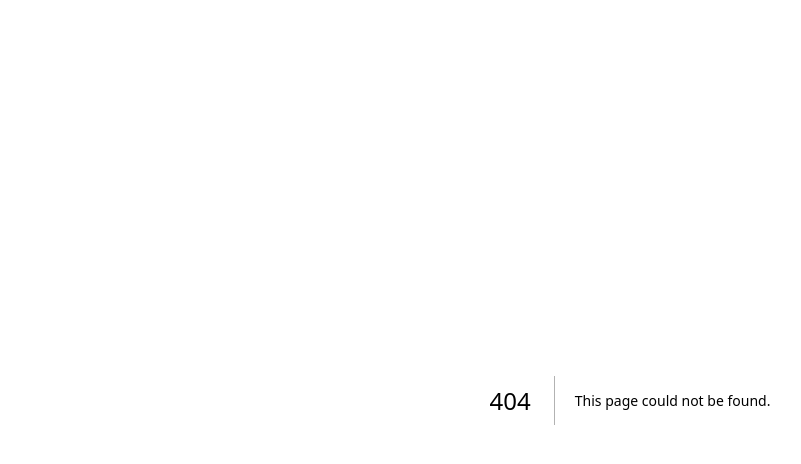
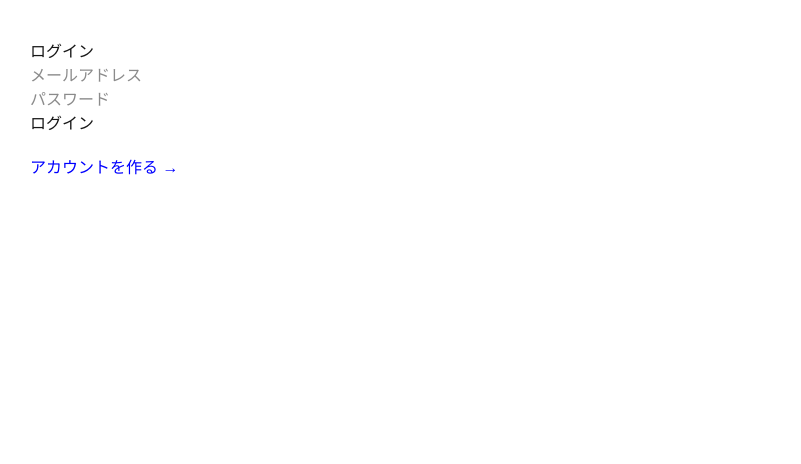
Before and after one commit to okawahiroto/task-manager, a Next.js app: page /auth in a window 1280 px wide. Before the commit this address had no page. Shown: the top 464 px of the page, without its empty margins (10-811 px from the left). Built offline with nearby package versions, Linux system fonts and the light colour scheme; no server answers.

Commit message:
Step5途中

```diff
--- /dev/null
+++ b/app/auth/page.jsx
@@ -0,0 +1,64 @@
+"use client";
+
+import { useState } from "react";
+import { supabase } from "@/lib/supabaseClient";
+
+export default function AuthPage() {
+  const [email, setEmail] = useState("");
+  const [password, setPassword] = useState("");
+  const [isLogin, setIsLogin] = useState(true);
+
+  const handleSubmit = async (e) => {
+    e.preventDefault();
+
+    if (isLogin) {
+      const { error } = await supabase.auth.signInWithPassword({
+        email,
+        password,
+      });
+      if (error) alert(error.message);
+      else alert("ログイン成功！");
+    } else {
+      const { error } = await supabase.auth.signUp({
+        email,
+        password,
+      });
+      if (error) alert(error.message);
+      else alert("サインアップ成功！メールを確認してください。");
+    }
+  };
+
+  return (
+    <div style={{ padding: 40 }}>
+      <h1>{isLogin ? "ログイン" : "サインアップ"}</h1>
+      <form onSubmit={handleSubmit}>
+        <input
+          type="email"
+          placeholder="メールアドレス"
+          value={email}
+          onChange={(e) => setEmail(e.target.value)}
+          required
+        /><br />
+
+        <input
+          type="password"
+          placeholder="パスワード"
+          value={password}
+          onChange={(e) => setPassword(e.target.value)}
+          required
+        /><br />
+
+        <button type="submit">
+          {isLogin ? "ログイン" : "サインアップ"}
+        </button>
+      </form>
+
+      <p
+        style={{ cursor: "pointer", color: "blue", marginTop: 20 }}
+        onClick={() => setIsLogin(!isLogin)}
+      >
+        {isLogin ? "アカウントを作る →" : "すでにアカウントがある →"}
+      </p>
+    </div>
+  );
+}
--- /dev/null
+++ b/app/dashboard/page.jsx
@@ -0,0 +1,48 @@
+"use client";
+
+import { useEffect, useState } from "react";
+import { supabase } from "@/lib/supabaseClient";
+import { useRouter } from "next/navigation";
+
+export default function Dashboard() {
+  const router = useRouter();
+  const [user, setUser] = useState(null);
+
+  useEffect(() => {
+    const getUser = async () => {
+      const {
+        data: { user },
+      } = await supabase.auth.getUser();
+
+      if (!user) {
+        // 未ログイン → /auth に移動
+        router.push("/auth");
+      } else {
+        // ログイン済み → state に格納
+        setUser(user);
+      }
+    };
+
+    getUser();
+  }, [router]);
+
+  const handleLogout = async () => {
+    await supabase.auth.signOut();
+    router.push("/auth");
+  };
+
+  if (!user) {
+    return <div style={{ padding: 40 }}>読み込み中...</div>;
+  }
+
+  return (
+    <div style={{ padding: 40 }}>
+      <h1>Dashboard</h1>
+      <p>ログイン中ユーザー: {user.email}</p>
+
+      <button onClick={handleLogout} style={{ marginTop: 20 }}>
+        ログアウト
+      </button>
+    </div>
+  );
+}
--- /dev/null
+++ b/lib/supabaseClient.js
@@ -0,0 +1,6 @@
+import { createClient } from "@supabase/supabase-js";
+
+export const supabase = createClient(
+  process.env.NEXT_PUBLIC_SUPABASE_URL,
+  process.env.NEXT_PUBLIC_SUPABASE_ANON_KEY
+);
--- a/package.json
+++ b/package.json
@@ -9,6 +9,7 @@
     "lint": "eslint"
   },
   "dependencies": {
+    "@supabase/supabase-js": "^2.84.0",
     "next": "16.0.3",
     "react": "19.2.0",
     "react-dom": "19.2.0"
```
Also changed, not shown: 1 other file (tests, documents, lock files or other folders).
